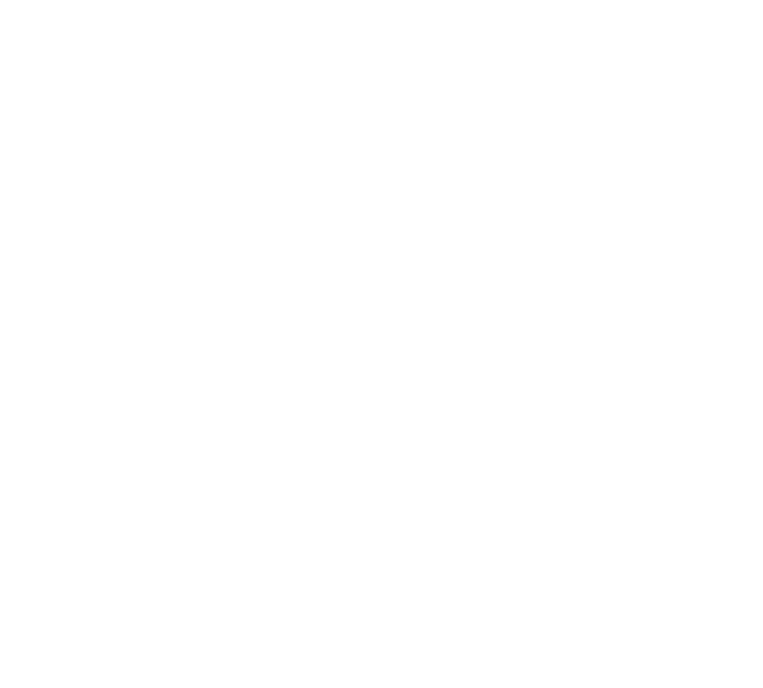
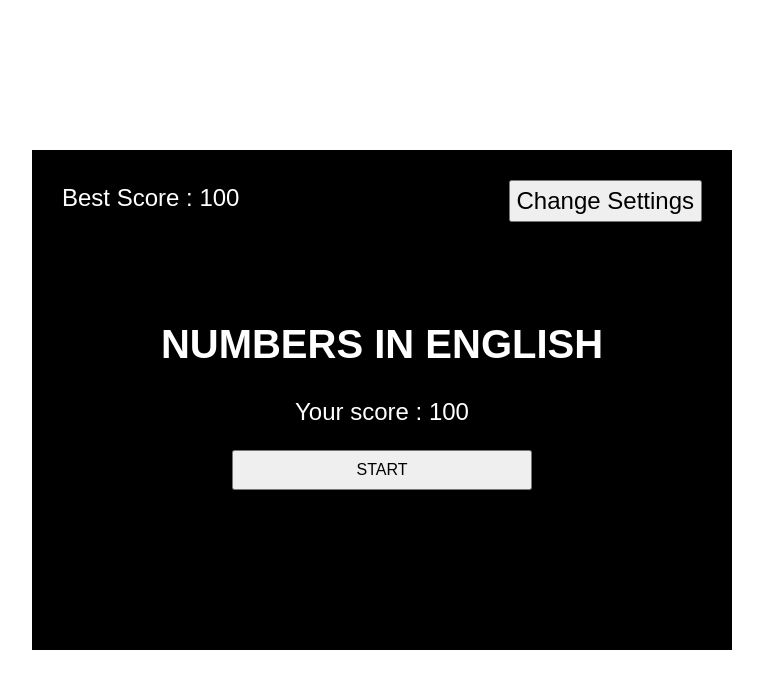
Before and after one commit to hasandursunx/javascript-projects, a plain HTML site: page 4-number-in-english/index.html in a window 1280 px wide. Shown: the whole page, without its empty margins (258-1021 px from the left). Drawn offline with Linux system fonts and the light colour scheme.

Commit message:
start page designed

```diff
--- a/4-number-in-english/index.html
+++ b/4-number-in-english/index.html
@@ -1,16 +1,28 @@
 <!DOCTYPE html>
-<html lang="en">
+<html lang="tr">
 
 <head>
     <meta charset="UTF-8">
     <meta name="viewport" content="width=device-width, initial-scale=1.0">
-    <title>JS project</title>
+    <title>Numbers in English</title>
+    <link rel="stylesheet" href="reset.css">
     <link rel="stylesheet" href="style.css">
-    <link rel="stylesheet" href="reset.css">
 </head>
 
 <body>
-
+    <div class="sections">
+        <div class="start-section section">
+            <div class="start-section-header">
+                <div class="start-section-header-score">Best Score : 100</div>
+                <button class="start-section-header-button">Change Settings</button>
+            </div>
+            <div class="start-section-main">
+                <h1 class="start-section-main-text">NUMBERS IN ENGLISH</h1>
+                <div class="start-section-main-score">Your score : 100</div>
+                <button class="start-section-main-button">START</button>
+            </div>
+        </div>
+    </div>
     <script src="app.js"></script>
 </body>
 
--- a/4-number-in-english/style.css
+++ b/4-number-in-english/style.css
@@ -0,0 +1,70 @@
+body {
+    height: 100vh;
+    display: flex;
+    align-items: center;
+    justify-content: center;
+}
+
+/*---------GENERAL--------------*/
+button:hover {
+    cursor: pointer;
+}
+
+
+/*---------SECTIONS--------------*/
+.sections {
+    width: 700px;
+    height: 500px;
+    background-color: black;
+}
+
+.section {
+    width: 100%;
+    height: 100%;
+}
+
+/*------START-SECTION-HEADER---------*/
+.start-section-header {
+    display: flex;
+    justify-content: space-between;
+    padding: 30px;
+}
+
+.start-section-header-score {
+    font-size: 1.5rem;
+    color: white;
+}
+
+.start-section-header-button {
+    font-size: 1.5rem;
+    color: black;
+
+}
+
+/*------START-SECTION-MAIN---------*/
+
+.start-section-main {
+    margin-top: -100px;
+    height: 100%;
+    display: flex;
+    flex-direction: column;
+    align-items: center;
+    justify-content: center;
+}
+
+.start-section-main-text {
+    color: white;
+    font-size: 2.5rem;
+    margin-bottom: 20px;
+}
+
+.start-section-main-score {
+    color: white;
+    font-size: 1.5rem;
+}
+
+.start-section-main-button {
+    width: 300px;
+    height: 40px;
+    margin-top: 20px;
+}
```
Also changed, not shown: 1 other file.
